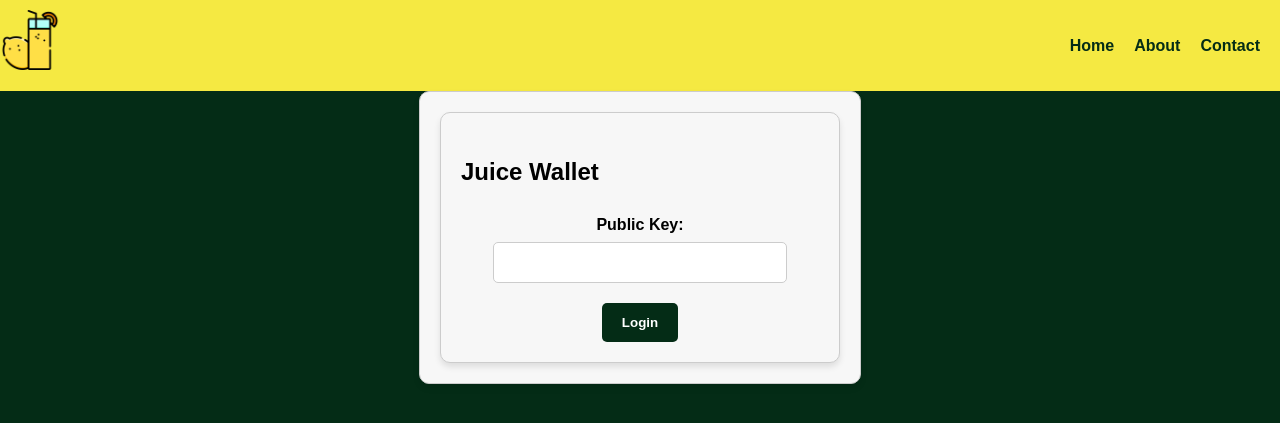
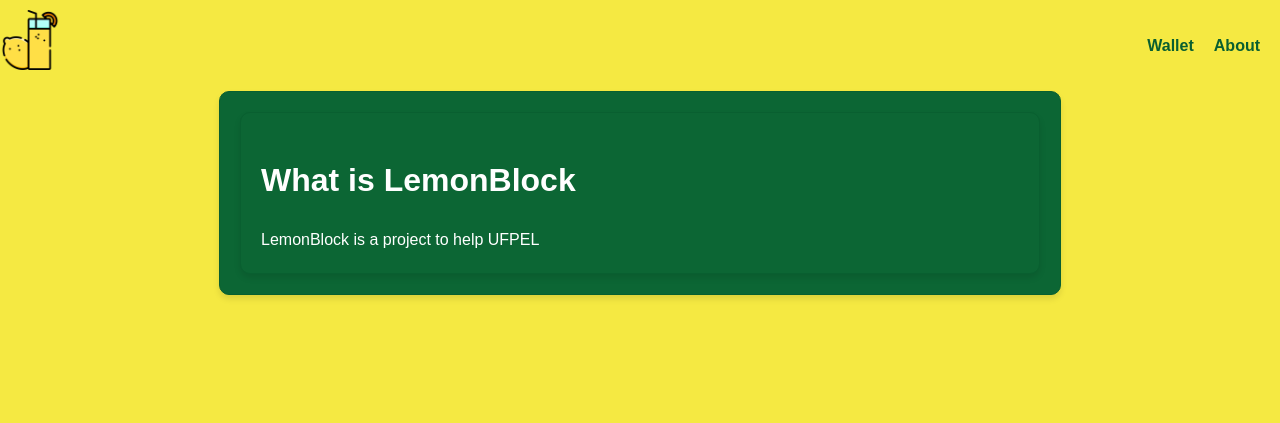
Before and after one commit to RaideNnigth/LemonJuiceBlockChain, a Flask app: page / in a window 1280 px wide. Shown: the top 423 px of the page. Run offline with Flask 3, Linux system fonts and the light colour scheme.

Commit message:
GUI updated

```diff
--- a/src/static/css/main.css
+++ b/src/static/css/main.css
@@ -1,10 +1,11 @@
 body {
     font-family: Arial, Helvetica, sans-serif;
     font-size: 16px;
+    color: #fff;
     line-height: 1.6;
     margin: 0;
     padding: 0;
-    background-color: #042c16;
+    background-color: #F5E942;
 }
 
 .logo {
@@ -14,12 +15,12 @@ body {
 
 /* Style the container */
 .container {
-    max-width: 400px;
+    max-width: 800px;
     margin: 0 auto;
     padding: 20px;
-    border: 1px solid #ccc;
+    border: 1px solid #095f30;
     border-radius: 10px;
-    background-color: #f7f7f7;
+    background-color: #0c6634;
     box-shadow: 0px 4px 6px rgba(0, 0, 0, 0.1);
 }
 
@@ -99,7 +100,7 @@ button[type="submit"]:hover {
 
 .navbar-links a {
     text-decoration: none;
-    color: #042c16; /* Lemon Green */
+    color: #095f30; /* Lemon Green */
     font-weight: bold;
     transition: color 0.3s ease;
 }
--- a/src/templates/base.html
+++ b/src/templates/base.html
@@ -10,14 +10,14 @@
 <body>
     <nav class="navbar">
         <div class="navbar-logo">
-            <a href="/">
+            <a href="/home">
                 <img src="{{ url_for('static', filename='images/lemon-icon.png') }}" alt="Juice Wallet Logo" class="logo">
             </a>
         </div>
         <ul class="navbar-links">
-            <li><a href="/home">Home</a></li>
+            <li><a href="/wallet">Wallet</a></li>
             <li><a href="/about">About</a></li>
-            <li><a href="/contact">Contact</a></li>
+
         </ul>
     </nav>
 
--- a/src/templates/home.html
+++ b/src/templates/home.html
@@ -5,15 +5,9 @@
 {% endblock %}
 
 {% block body %}
-    <div class="container">
-        <h2>Juice Wallet</h2>
-        <form method="post" action="/login"> <!-- Replace "/login" with the actual URL where your login view is defined -->
-            <input type="hidden" name="csrf_token" value="">
-            <div class="form-group">
-                <label for="username">Public Key:</label>
-                <input type="text" id="username" name="username" required>
-            </div>
-            <button type="submit" class="btn btn-primary">Login</button>
-        </form>
-    </div>
+   <div Class='container'>
+        <h1>What is LemonBlock</h1>
+        LemonBlock is a project to help UFPEL
+
+   </div>
 {% endblock %}
```
Also changed, not shown: src/templates/index.html (deleted, +0 -29 lines), src/templates/wallet.html (added, +46 -0 lines).
